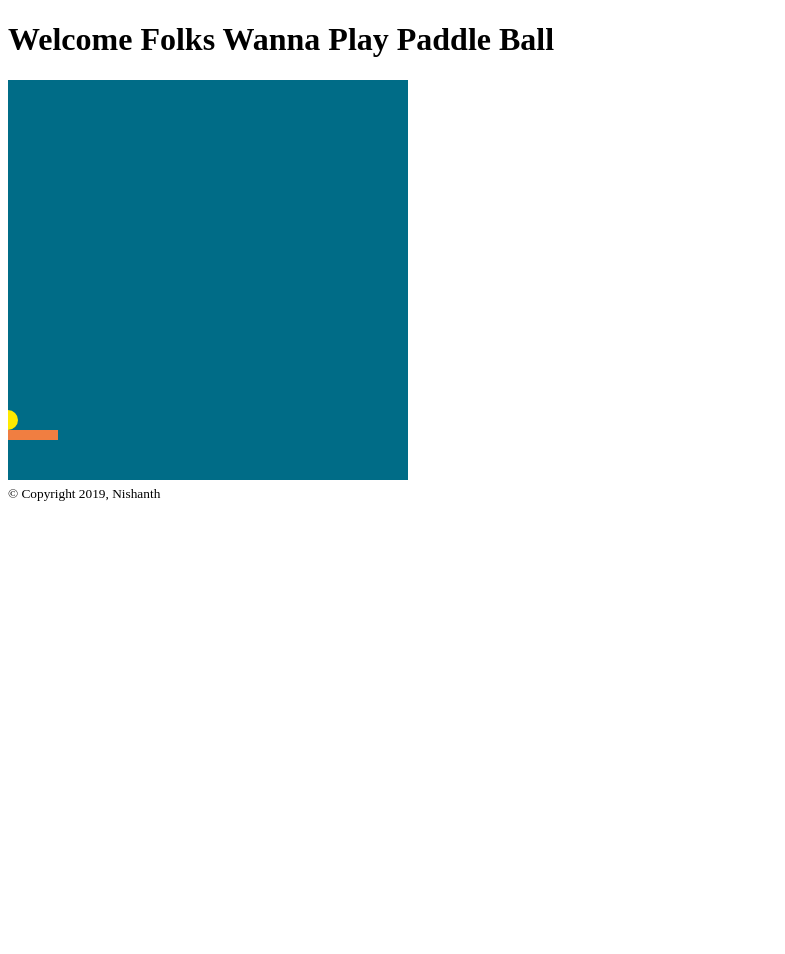
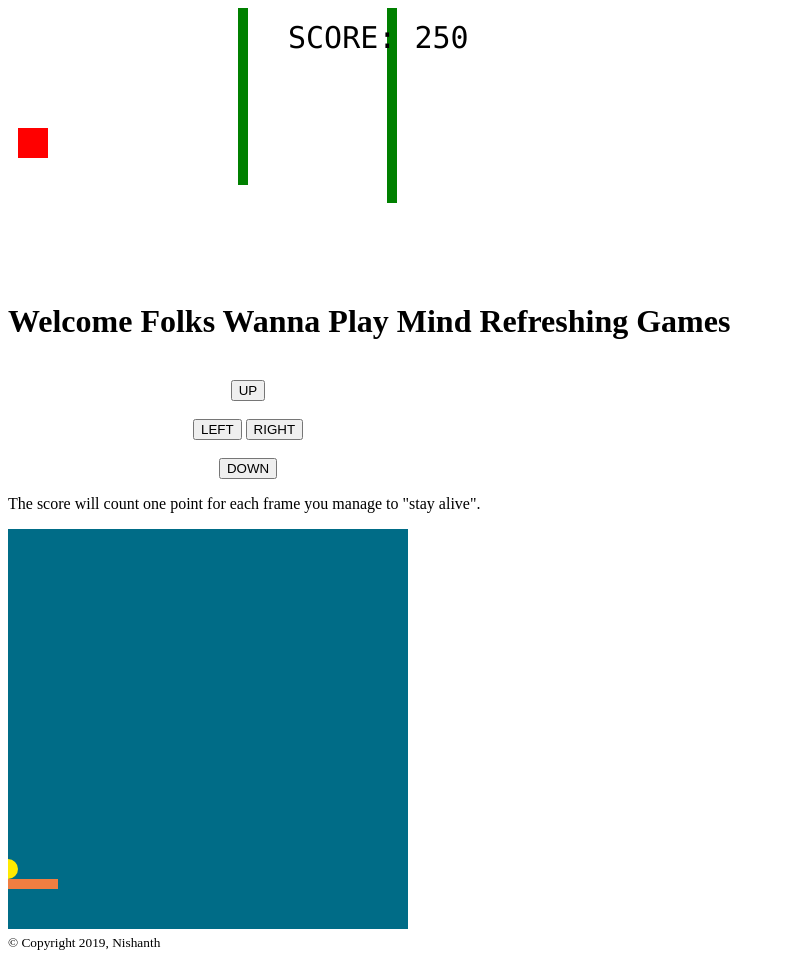
Before and after one commit to nishanthj6/nishanthj6.github.io, a plain HTML site: page index.html in a window 1280 px wide. Shown: the whole page, without its empty margins (0-785 px from the left). Before the commit the page ends 800 px from the top, so only its background shows below. Drawn offline with Linux system fonts and the light colour scheme.

Commit message:
Added two games

```diff
--- /dev/null
+++ b/assets/css/trygame_score.css
@@ -0,0 +1,4 @@
+.canvas {
+    border:1px solid #d3d3d3;
+    background-color: #f1f1f1;
+}
--- /dev/null
+++ b/assets/js/trygame_score.js
@@ -0,0 +1,125 @@
+var myGamePiece;
+var myObstacles = [];
+var myScore;
+
+function startGame() {
+    myGamePiece = new component(30, 30, "red", 10, 120);
+    myScore = new component("30px", "Consolas", "black", 280, 40, "text");
+    myGameArea.start();
+}
+
+var myGameArea = {
+    canvas : document.createElement("canvas"),
+    start : function() {
+        this.canvas.width = 480;
+        this.canvas.height = 270;
+        this.context = this.canvas.getContext("2d");
+        document.body.insertBefore(this.canvas, document.body.childNodes[0]);
+        this.frameNo = 0;
+        this.interval = setInterval(updateGameArea, 20);
+        },
+    clear : function() {
+        this.context.clearRect(0, 0, this.canvas.width, this.canvas.height);
+    },
+    stop : function() {
+        clearInterval(this.interval);
+    }
+}
+
+function component(width, height, color, x, y, type) {
+    this.type = type;
+    this.width = width;
+    this.height = height;
+    this.speedX = 0;
+    this.speedY = 0;
+    this.x = x;
+    this.y = y;
+    this.update = function() {
+        ctx = myGameArea.context;
+        if (this.type == "text") {
+            ctx.font = this.width + " " + this.height;
+            ctx.fillStyle = color;
+            ctx.fillText(this.text, this.x, this.y);
+        } else {
+            ctx.fillStyle = color;
+            ctx.fillRect(this.x, this.y, this.width, this.height);
+        }
+    }
+    this.newPos = function() {
+        this.x += this.speedX;
+        this.y += this.speedY;
+    }
+    this.crashWith = function(otherobj) {
+        var myleft = this.x;
+        var myright = this.x + (this.width);
+        var mytop = this.y;
+        var mybottom = this.y + (this.height);
+        var otherleft = otherobj.x;
+        var otherright = otherobj.x + (otherobj.width);
+        var othertop = otherobj.y;
+        var otherbottom = otherobj.y + (otherobj.height);
+        var crash = true;
+        if ((mybottom < othertop) || (mytop > otherbottom) || (myright < otherleft) || (myleft > otherright)) {
+            crash = false;
+        }
+        return crash;
+    }
+}
+
+function updateGameArea() {
+    var x, height, gap, minHeight, maxHeight, minGap, maxGap;
+    for (i = 0; i < myObstacles.length; i += 1) {
+        if (myGamePiece.crashWith(myObstacles[i])) {
+            myGameArea.stop();
+            return;
+        }
+    }
+    myGameArea.clear();
+    myGameArea.frameNo += 1;
+    if (myGameArea.frameNo == 1 || everyinterval(150)) {
+        x = myGameArea.canvas.width;
+        minHeight = 20;
+        maxHeight = 200;
+        height = Math.floor(Math.random()*(maxHeight-minHeight+1)+minHeight);
+        minGap = 50;
+        maxGap = 200;
+        gap = Math.floor(Math.random()*(maxGap-minGap+1)+minGap);
+        myObstacles.push(new component(10, height, "green", x, 0));
+        myObstacles.push(new component(10, x - height - gap, "green", x, height + gap));
+    }
+    for (i = 0; i < myObstacles.length; i += 1) {
+        myObstacles[i].speedX = -1;
+        myObstacles[i].newPos();
+        myObstacles[i].update();
+    }
+    myScore.text="SCORE: " + myGameArea.frameNo;
+    myScore.update();
+    myGamePiece.newPos();
+    myGamePiece.update();
+}
+
+function everyinterval(n) {
+    if ((myGameArea.frameNo / n) % 1 == 0) {return true;}
+    return false;
+}
+
+function moveup() {
+    myGamePiece.speedY = -1;
+}
+
+function movedown() {
+    myGamePiece.speedY = 1;
+}
+
+function moveleft() {
+    myGamePiece.speedX = -1;
+}
+
+function moveright() {
+    myGamePiece.speedX = 1;
+}
+
+function clearmove() {
+    myGamePiece.speedX = 0;
+    myGamePiece.speedY = 0;
+}
--- a/index.html
+++ b/index.html
@@ -1,13 +1,35 @@
-<!DOCTYPE html><html><head><title>Paddle Ball</title></head>
-<h1> Welcome Folks Wanna Play Paddle Ball </h1>
-<body><canvas id="pageCanvas"></canvas></body>
-<footer>
+<!DOCTYPE html>
+<html>
+	<head>
+		<meta name="viewport" content="width=device-width, initial-scale=1.0"/>
+		<title>Paddle Ball</title>
+
+		<link rel="stylesheet" type="text/css" href="./assets/css/trygame_score.css">
+	</head>
+	<h1> Welcome Folks Wanna Play Mind Refreshing Games </h1>
+	<body>
+
+		<br/>
+		<div style="text-align:center;width:480px;">
+		  <button onmousedown="moveup()" onmouseup="clearmove()" ontouchstart="moveup()">UP</button><br><br>
+		  <button onmousedown="moveleft()" onmouseup="clearmove()" ontouchstart="moveleft()">LEFT</button>
+		  <button onmousedown="moveright()" onmouseup="clearmove()" ontouchstart="moveright()">RIGHT</button><br><br>
+		  <button onmousedown="movedown()" onmouseup="clearmove()" ontouchstart="movedown()">DOWN</button>
+		</div>
+
+<p>The score will count one point for each frame you manage to "stay alive".</p>
+<canvas id="pageCanvas"></canvas>
+
+	</body>
+	<footer>
         <small>&copy; Copyright 2019, Nishanth</small>
-</footer>
+	</footer>
 <script src="./assets/js/processing.js"></script>
 <script src="./assets/js/source.js"></script>
+<script src="./assets/js/trygame_score.js"></script>
 <script type="application/javascript">
    var canvas = document.getElementById("pageCanvas");
    var processingInstance = new Processing(canvas, jsMain);
+   startGame();
 </script>
 </html>
```
